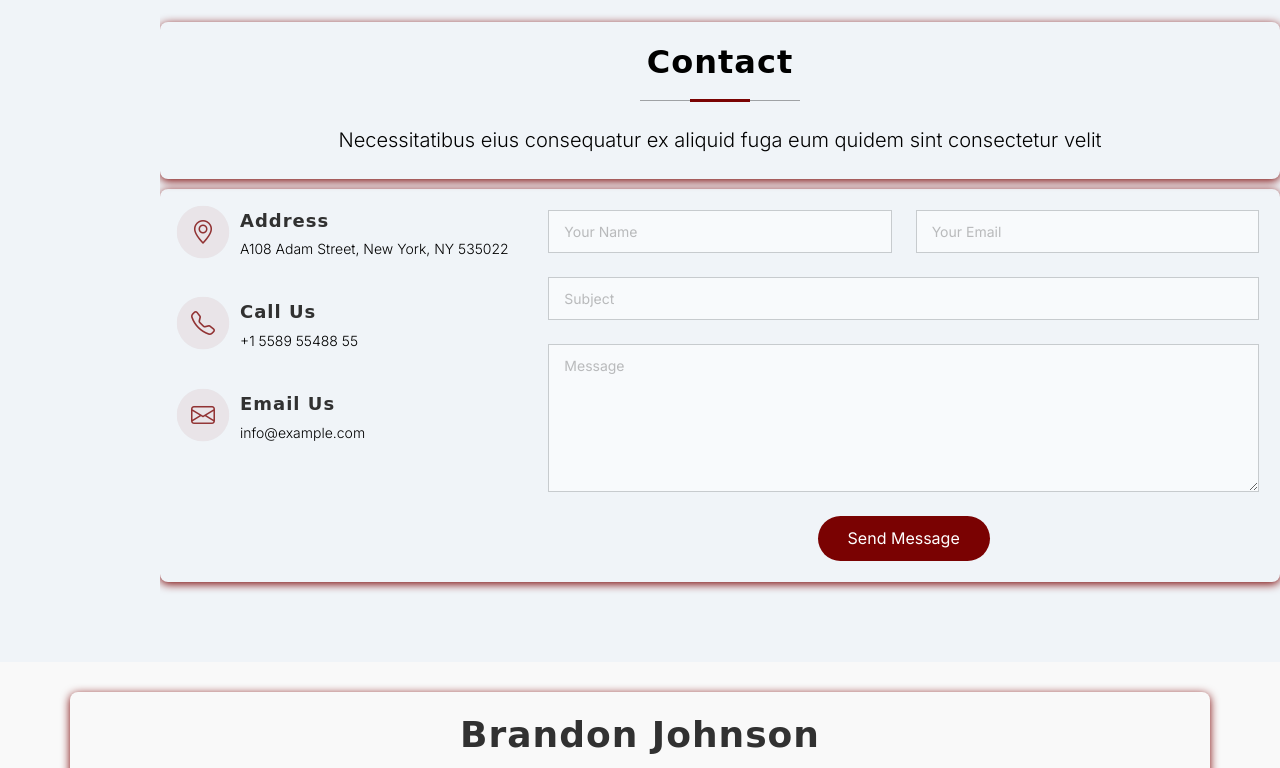
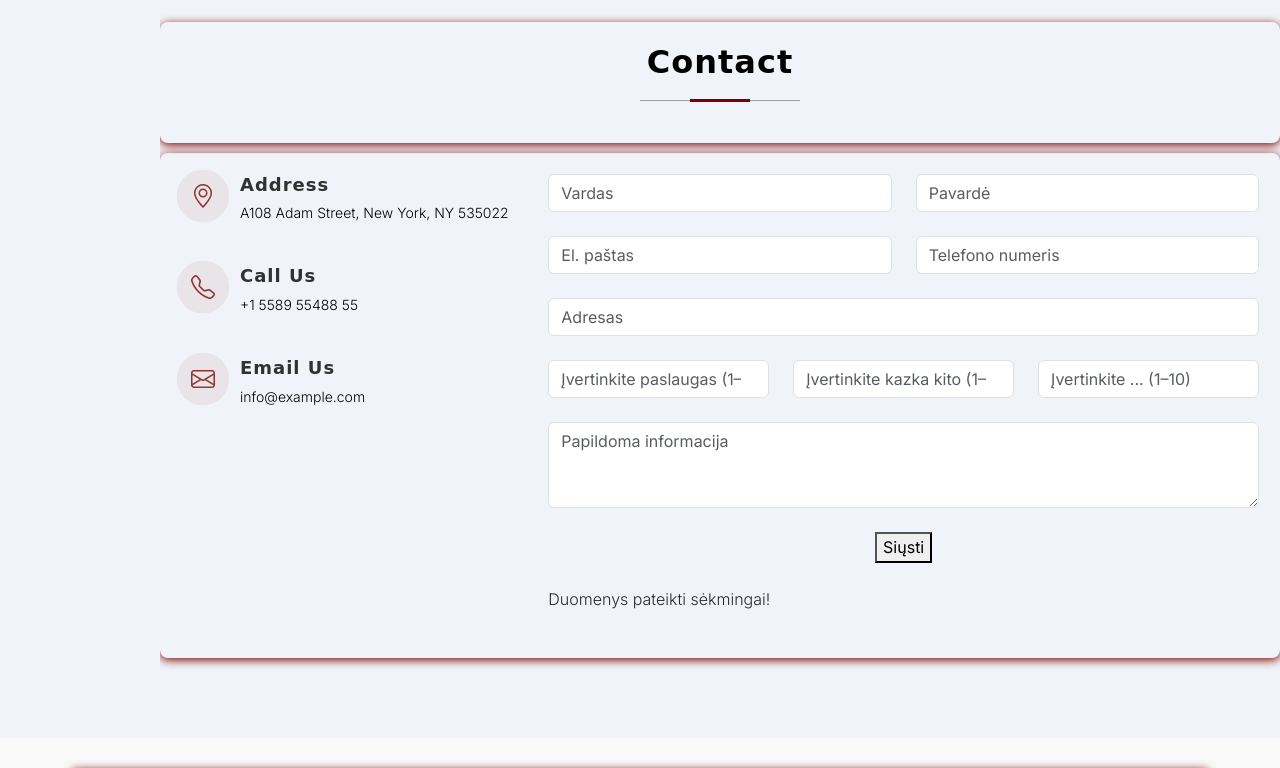
Before and after one commit to DedeDziadas/DedeDziadas.github.io, a plain HTML site: page index.html in a window 1280 px wide. Shown: the part 8640-9408 px from the top of the page. Drawn offline with Linux system fonts and the light colour scheme; a web font is replaced by a local one.

Commit message:
Add files via upload

```diff
--- a/index.html
+++ b/index.html
@@ -514,7 +514,6 @@
       <!-- Section Title -->
       <div class="container section-title" data-aos="fade-up">
         <h2>Contact</h2>
-        <p>Necessitatibus eius consequatur ex aliquid fuga eum quidem sint consectetur velit</p>
       </div><!-- End Section Title -->
 
       <div class="container" data-aos="fade" data-aos-delay="100">
@@ -549,35 +548,59 @@
           </div>
 
           <div class="col-lg-8">
-            <form action="forms/contact.php" method="post" class="php-email-form" data-aos="fade-up" data-aos-delay="200">
+            <form id="contact-form" data-aos="fade-up" data-aos-delay="200">
               <div class="row gy-4">
 
                 <div class="col-md-6">
-                  <input type="text" name="name" class="form-control" placeholder="Your Name" required="">
+                  <input type="text" id="fname" class="form-control" placeholder="Vardas" required>
+                  <small class="error"></small>
+                </div>
+
+                <div class="col-md-6">
+                  <input type="text" id="lname" class="form-control" placeholder="Pavardė" required>
+                  <small class="error"></small>
                 </div>
 
                 <div class="col-md-6 ">
-                  <input type="email" class="form-control" name="email" placeholder="Your Email" required="">
+                  <input type="email" id="email" class="form-control" placeholder="El. paštas" required>
+                  <small class="error"></small>
+                </div>
+
+                <div class="col-md-6">
+                  <input type="text" id="phone" class="form-control" placeholder="Telefono numeris"required>
+                  <small class="error"></small>
                 </div>
 
                 <div class="col-md-12">
-                  <input type="text" class="form-control" name="subject" placeholder="Subject" required="">
+                  <input type="text" id="address" class="form-control" placeholder="Adresas"required>
+                  <small class="error"></small>
+                </div>
+
+                <div class="col-md-4">
+                  <input type="number" id="q1" min="1" max="10" class="form-control" placeholder="Įvertinkite paslaugas (1–10)"required>
+                </div>
+
+                <div class="col-md-4">
+                  <input type="number" id="q2" min="1" max="10" class="form-control" placeholder="Įvertinkite kazka kito (1–10)"required>
+                </div>
+
+                <div class="col-md-4">
+                  <input type="number" id="q3" min="1" max="10" class="form-control" placeholder="Įvertinkite ... (1–10)"required>
                 </div>
 
                 <div class="col-md-12">
-                  <textarea class="form-control" name="message" rows="6" placeholder="Message" required=""></textarea>
+                  <textarea class="form-control" name="message" rows="3" placeholder="Papildoma informacija"></textarea>
                 </div>
 
                 <div class="col-md-12 text-center">
-                  <div class="loading">Loading</div>
-                  <div class="error-message"></div>
-                  <div class="sent-message">Your message has been sent. Thank you!</div>
 
-                  <button type="submit">Send Message</button>
+                  <button type="submit" class="submit-btn">Siųsti</button>
                 </div>
+              <div id="success-popup" class="popup-message">Duomenys pateikti sėkmingai!</div>
 
               </div>
             </form>
+            <div id="form-output" class="mt-4"></div>
           </div><!-- End Contact Form -->
 
         </div>
@@ -634,6 +657,8 @@
 
   <!-- Main JS File -->
   <script src="assets/js/main.js"></script>
+  <script src="assets/js/custom.js"></script>
+
 
 </body>
 
```
